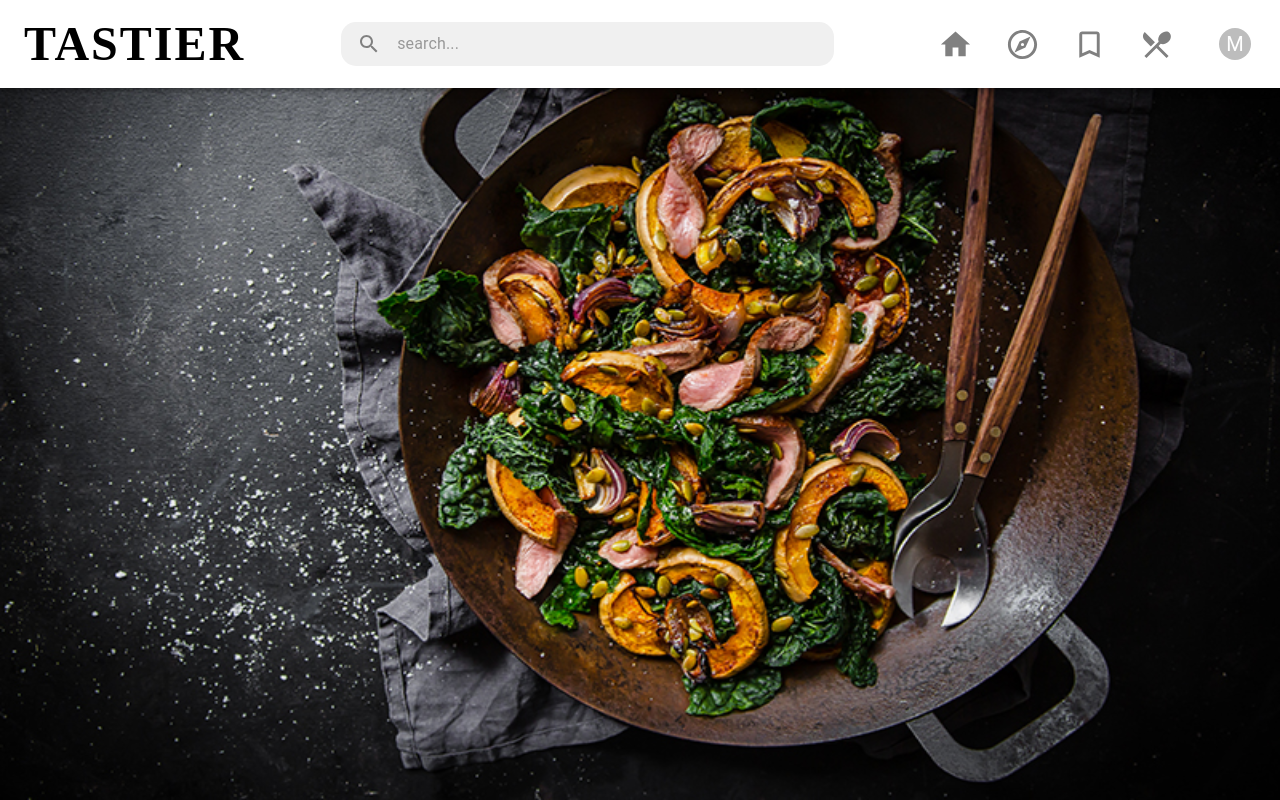
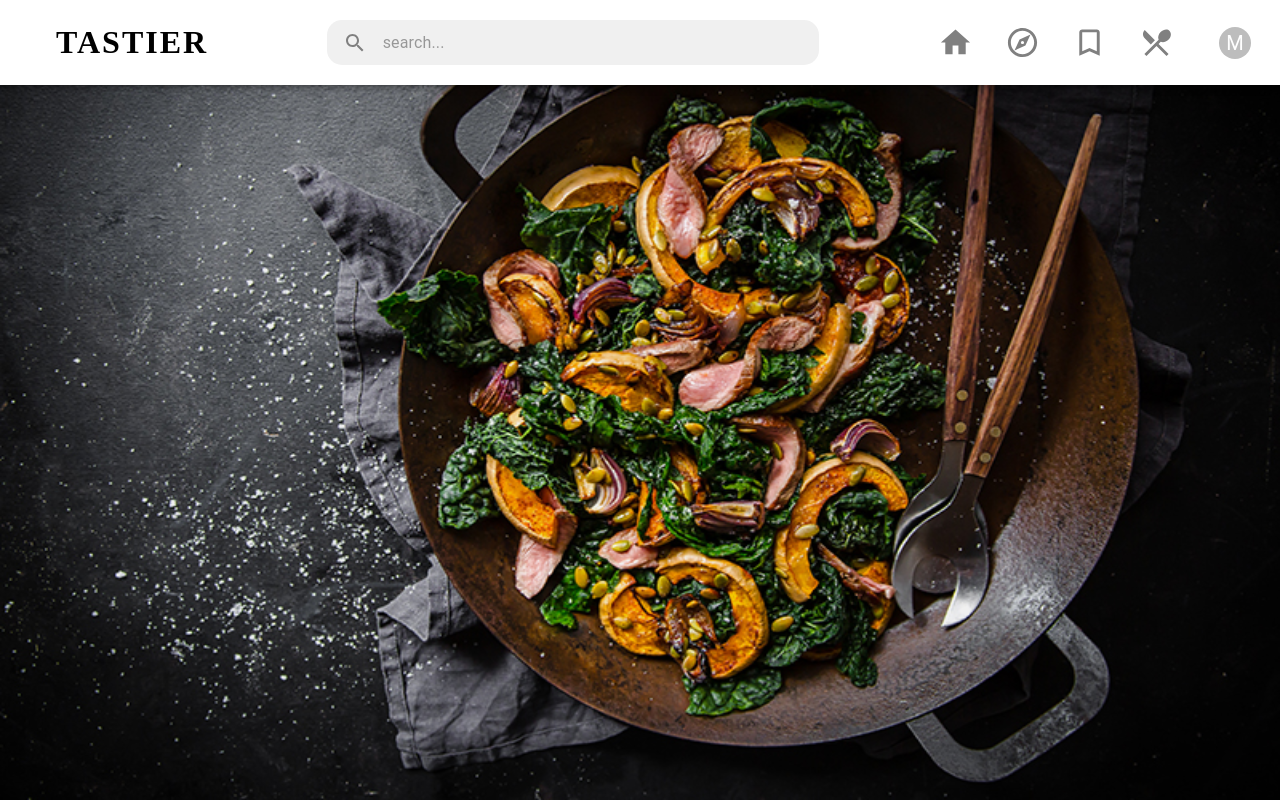
Before and after one commit to Deveneven/TasTier, a React (Create React App) app in the folder frontend/: page /test in a window 1280 px wide. Built offline with nearby package versions, Linux system fonts and the light colour scheme.

Commit message:
Added links to logIn and still working on navbar

```diff
--- a/frontend/package.json
+++ b/frontend/package.json
@@ -17,7 +17,7 @@
     "@types/react-dom": "^17.0.14",
     "react": "^17.0.2",
     "react-dom": "^17.0.2",
-    "react-router-dom": "^6.2.2",
+    "react-router-dom": "^6.3.0",
     "react-scripts": "5.0.0",
     "web-vitals": "^2.1.4"
   },
--- a/frontend/src/Shared/Components/Navbar/Navbar.tsx
+++ b/frontend/src/Shared/Components/Navbar/Navbar.tsx
@@ -95,7 +95,9 @@ function Navbar() {
             fontFamily: 'Oriya MN',
             letterSpacing: 2,
             fontWeight: 600,
-            fontSize: {lg: '3rem', md: '2rem'},
+            fontSize: {md: '2rem'},
+            margin: '0.5rem',
+            marginLeft: '2rem',
           }}
         >
           TASTIER
--- a/frontend/src/Shared/Components/Navbar/UserMenu.tsx
+++ b/frontend/src/Shared/Components/Navbar/UserMenu.tsx
@@ -12,6 +12,7 @@ import AddIcon from '@material-ui/icons/Add';
 import MenuBookIcon from '@material-ui/icons/MenuBook';
 import FastfoodIcon from '@material-ui/icons/Fastfood';
 import SettingsIcon from '@material-ui/icons/Settings';
+import {Link} from 'react-router-dom';
 const UserMenu = () => {
   const [anchorEl, setAnchorEl] = React.useState(null);
   const [userLoggedState, setUserLoggedState] = React.useState(false);
@@ -97,9 +98,11 @@ const UserMenu = () => {
               <SettingsIcon fontSize="medium" /> Account settings
             </MenuItem>
             <Divider />
-            <MenuItem onClick={() => setUserLoggedState(false)}>
-              Log Out
-            </MenuItem>{' '}
+            <Link to="../signin">
+              <MenuItem onClick={() => setUserLoggedState(false)}>
+                Log Out
+              </MenuItem>{' '}
+            </Link>
           </>
         )}
       </Menu>
@@ -140,9 +143,7 @@ const UserMenu = () => {
             transformOrigin={{horizontal: 'right', vertical: 'top'}}
             anchorOrigin={{horizontal: 'right', vertical: 'bottom'}}
           >
-            <MenuItem onClick={() => setLocalStorage()}>Log in</MenuItem>
-            <Divider />
-            <MenuItem>Register</MenuItem>
+            <MenuItem onClick={() => setLocalStorage()}>Log in</MenuItem>{' '}
           </Menu>
         </>
       )}
```
Also changed, not shown: 1 other file (tests, documents, lock files or other folders).
